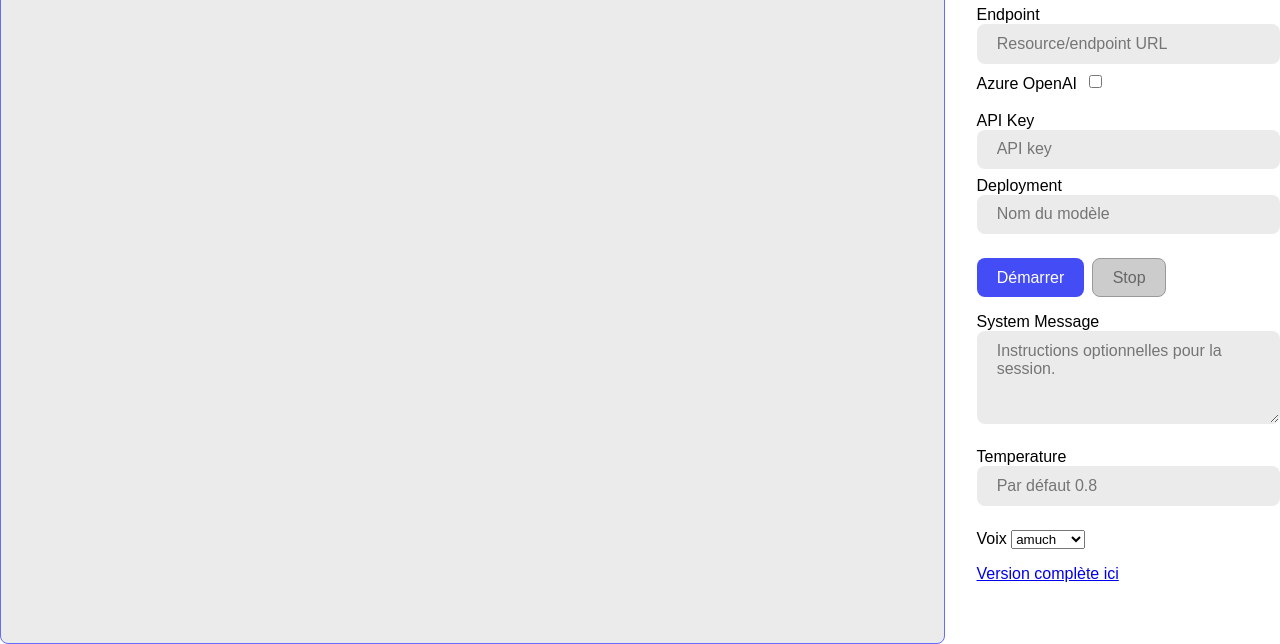
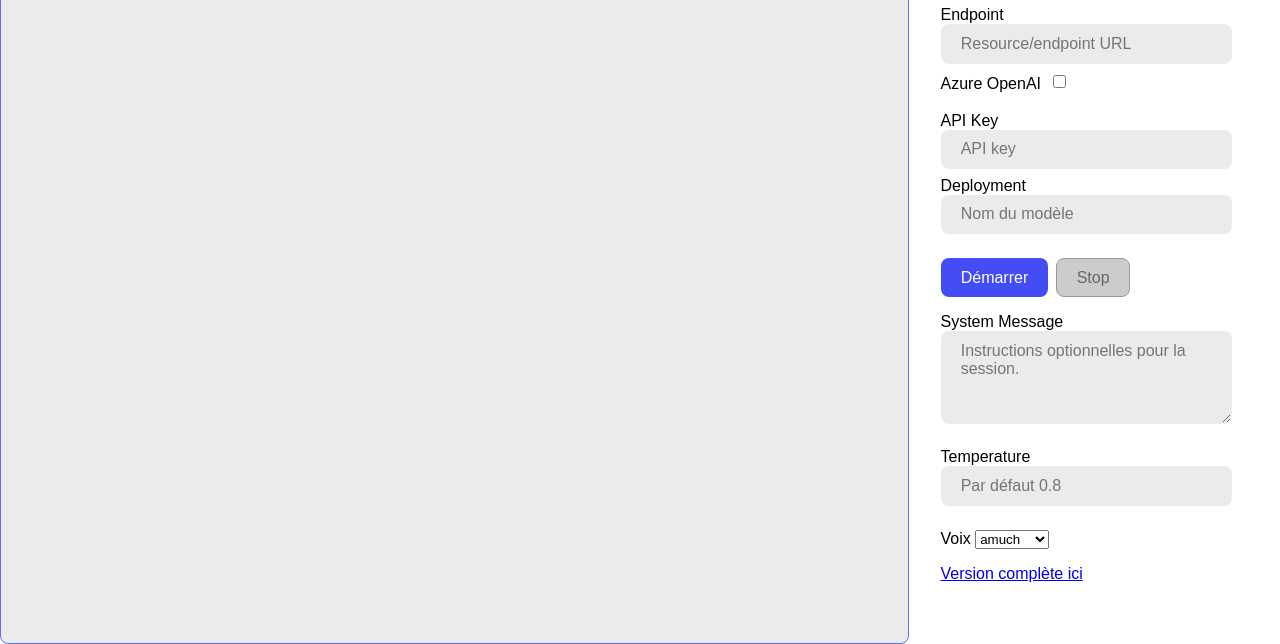
Before and after one commit to wang-chonghuan/realtimegpt-ts, a website built with Vite: page index.html in a window 1280 px wide. Shown: the part 156-800 px from the top of the page. Built offline with nearby package versions, Linux system fonts and the light colour scheme.

Commit message:
css quick fix

```diff
--- a/src/style.css
+++ b/src/style.css
@@ -26,6 +26,7 @@ body {
   flex-direction: column;
   justify-content: center;
   align-items: flex-end;
+  margin-right: 3rem;
 }
 
 .input-group {
```
